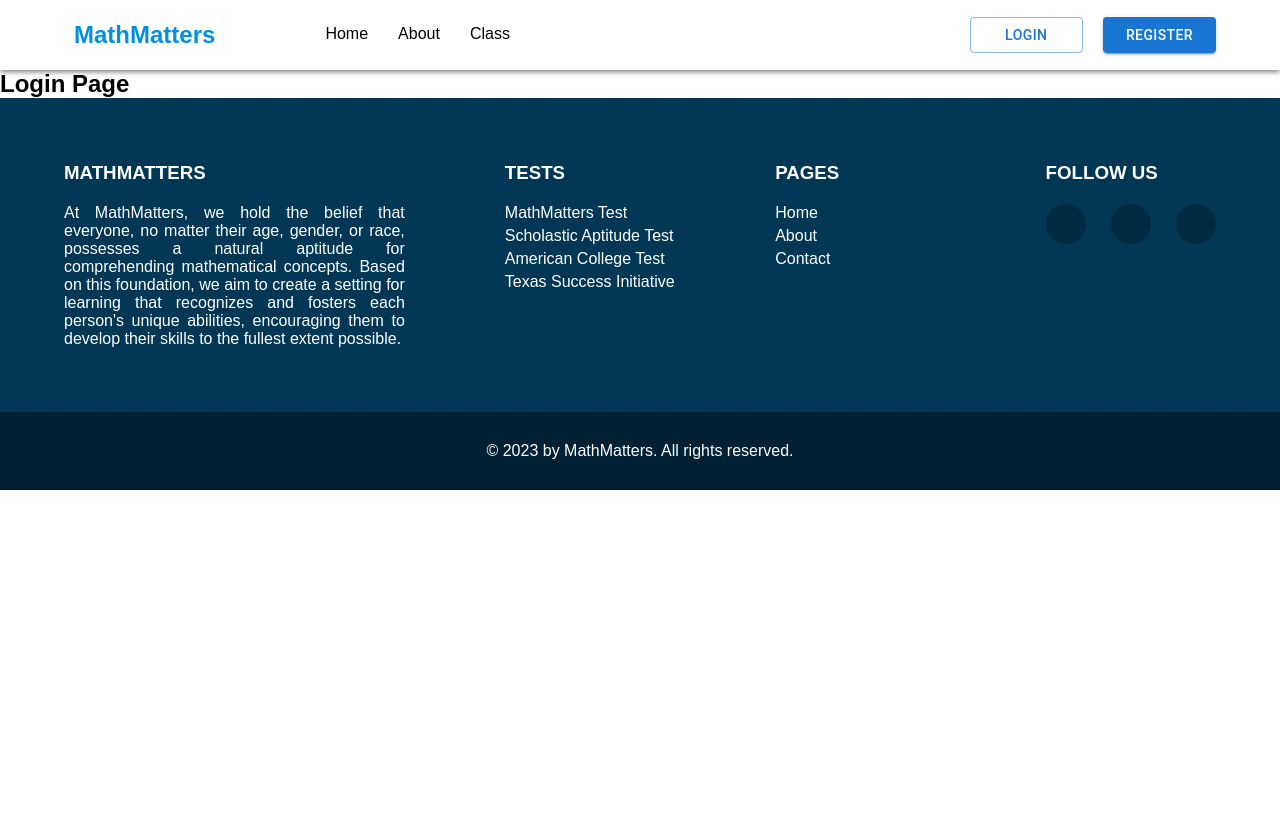
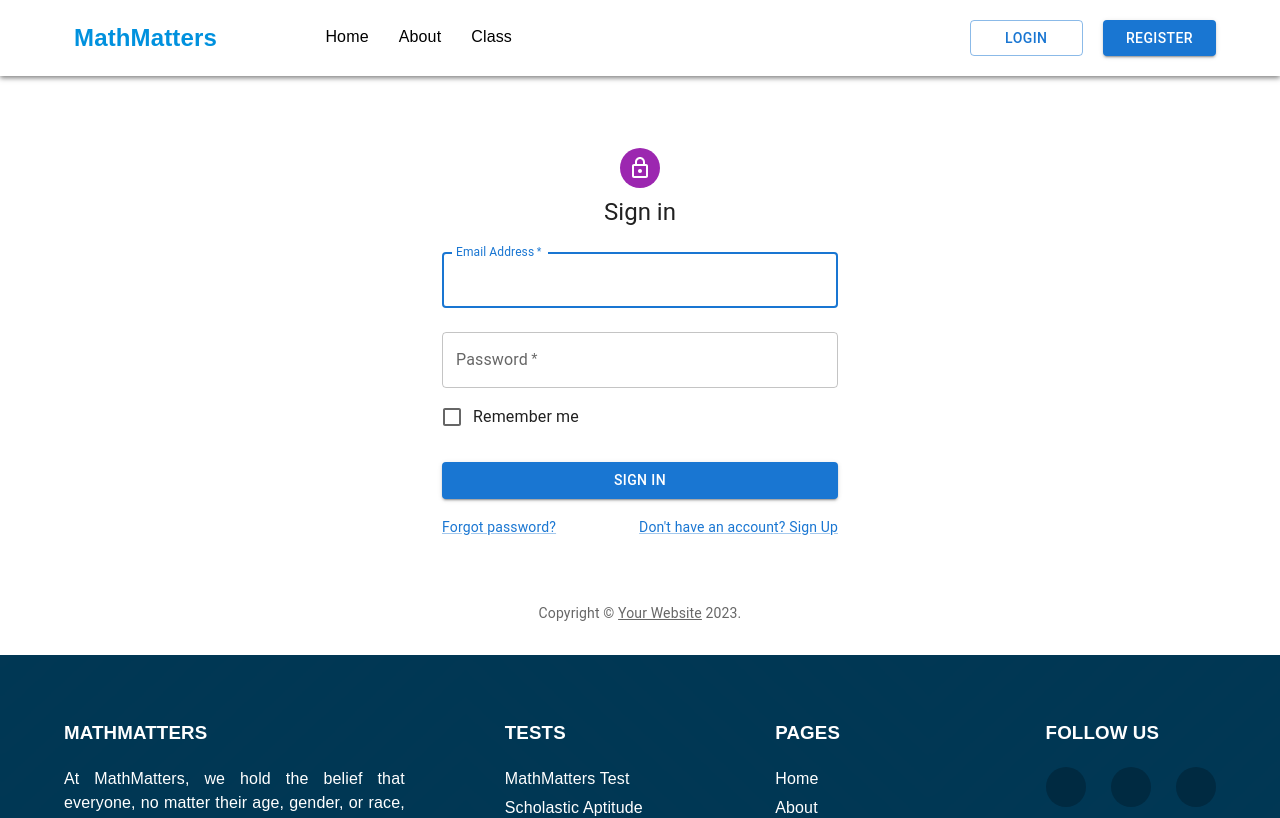
Before and after one commit to pauljor1499/react-cms, a React (Create React App) app: page /login in a window 1280 px wide. Shown: the top 818 px of the page. Built offline with nearby package versions, Linux system fonts and the light colour scheme.

Commit message:
update navbar

```diff
--- a/src/components/main/login/Login.jsx
+++ b/src/components/main/login/Login.jsx
@@ -1,11 +1,95 @@
-import React from "react";
+import * as React from "react";
+import Avatar from "@mui/material/Avatar";
+import Button from "@mui/material/Button";
+import CssBaseline from "@mui/material/CssBaseline";
+import TextField from "@mui/material/TextField";
+import FormControlLabel from "@mui/material/FormControlLabel";
+import Checkbox from "@mui/material/Checkbox";
+import Link from "@mui/material/Link";
+import Grid from "@mui/material/Grid";
+import Box from "@mui/material/Box";
+import LockOutlinedIcon from "@mui/icons-material/LockOutlined";
+import Typography from "@mui/material/Typography";
+import Container from "@mui/material/Container";
+import { createTheme, ThemeProvider } from "@mui/material/styles";
 
-const Login = () => {
+function Copyright(props) {
     return (
-        <div>
-            <h2>Login Page</h2>
-        </div>
+        <Typography variant="body2" color="text.secondary" align="center" {...props}>
+            {"Copyright © "}
+            <Link color="inherit" href="https://mui.com/">
+                Your Website
+            </Link>{" "}
+            {new Date().getFullYear()}
+            {"."}
+        </Typography>
     );
-};
+}
 
-export default Login;
+// TODO remove, this demo shouldn't need to reset the theme.
+
+const defaultTheme = createTheme();
+
+export default function Login() {
+    const handleSubmit = (event) => {
+        event.preventDefault();
+        const data = new FormData(event.currentTarget);
+        console.log({
+            email: data.get("email"),
+            password: data.get("password"),
+        });
+    };
+
+    return (
+        <ThemeProvider theme={defaultTheme}>
+            <Container component="main" maxWidth="xs">
+                <CssBaseline />
+                <Box
+                    sx={{
+                        marginTop: 8,
+                        display: "flex",
+                        flexDirection: "column",
+                        alignItems: "center",
+                    }}
+                >
+                    <Avatar sx={{ m: 1, bgcolor: "secondary.main" }}>
+                        <LockOutlinedIcon />
+                    </Avatar>
+                    <Typography component="h1" variant="h5">
+                        Sign in
+                    </Typography>
+                    <Box component="form" onSubmit={handleSubmit} noValidate sx={{ mt: 1 }}>
+                        <TextField margin="normal" required fullWidth id="email" label="Email Address" name="email" autoComplete="email" autoFocus />
+                        <TextField
+                            margin="normal"
+                            required
+                            fullWidth
+                            name="password"
+                            label="Password"
+                            type="password"
+                            id="password"
+                            autoComplete="current-password"
+                        />
+                        <FormControlLabel control={<Checkbox value="remember" color="primary" />} label="Remember me" />
+                        <Button type="submit" fullWidth variant="contained" sx={{ mt: 3, mb: 2 }}>
+                            Sign In
+                        </Button>
+                        <Grid container>
+                            <Grid item xs>
+                                <Link href="#" variant="body2">
+                                    Forgot password?
+                                </Link>
+                            </Grid>
+                            <Grid item>
+                                <Link href="#" variant="body2">
+                                    {"Don't have an account? Sign Up"}
+                                </Link>
+                            </Grid>
+                        </Grid>
+                    </Box>
+                </Box>
+                <Copyright sx={{ mt: 8, mb: 4 }} />
+            </Container>
+        </ThemeProvider>
+    );
+}
--- a/src/components/main/navbar/NavBar.css
+++ b/src/components/main/navbar/NavBar.css
@@ -11,18 +11,18 @@
     -moz-box-shadow: 0px 2px 5px 0px rgba(0, 0, 0, 0.5);
 }
 
-a {
+.navbar-content a {
     padding: 25px 15px;
     color: black;
     border-bottom: 2px solid #fff;
 }
 
-a.active {
+.navbar-content a.active {
     background-color: var(--blue-1);
     border-bottom: 2px solid var(--blue-2);
 }
 
-a:hover {
+.navbar-content a:hover {
     background-color: var(--blue-1);
     border-bottom: 2px solid var(--blue-2);
 }
@@ -34,20 +34,20 @@
     align-items: center;
 } */
 
-.item-logo {
+.navbar-content .item-logo {
     flex: 0.5;
     padding: 10px;
     color: var(--blue-2);
 }
 
-.item-links {
+.navbar-content .item-links {
     flex: 1;
     display: flex;
     justify-content: left;
     align-items: center;
 }
 
-.item-buttons {
+.navbar-content .item-buttons {
     flex: 1;
     display: flex;
     justify-content: right;
@@ -55,6 +55,6 @@
     gap: 20px;
 }
 
-.item-buttons button {
+.navbar-content .item-buttons button {
     width: 25%;
 }
```
